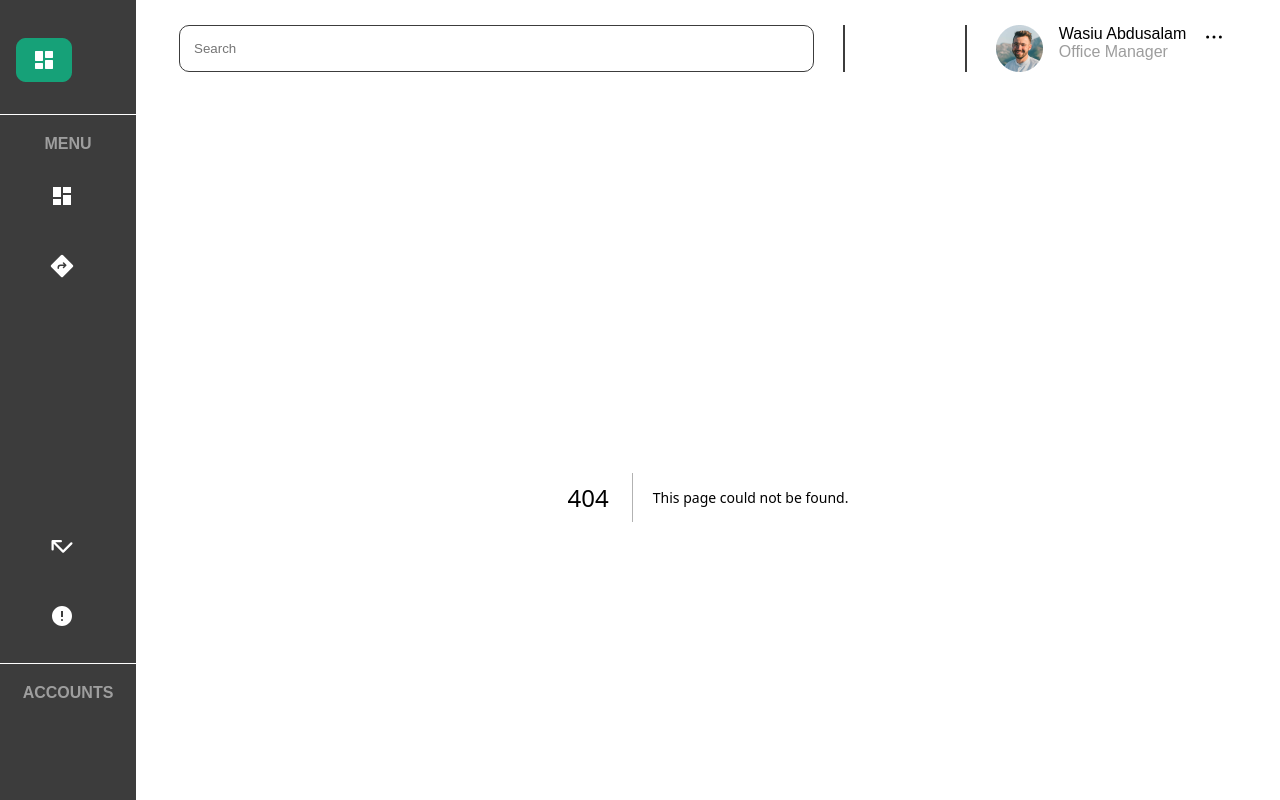
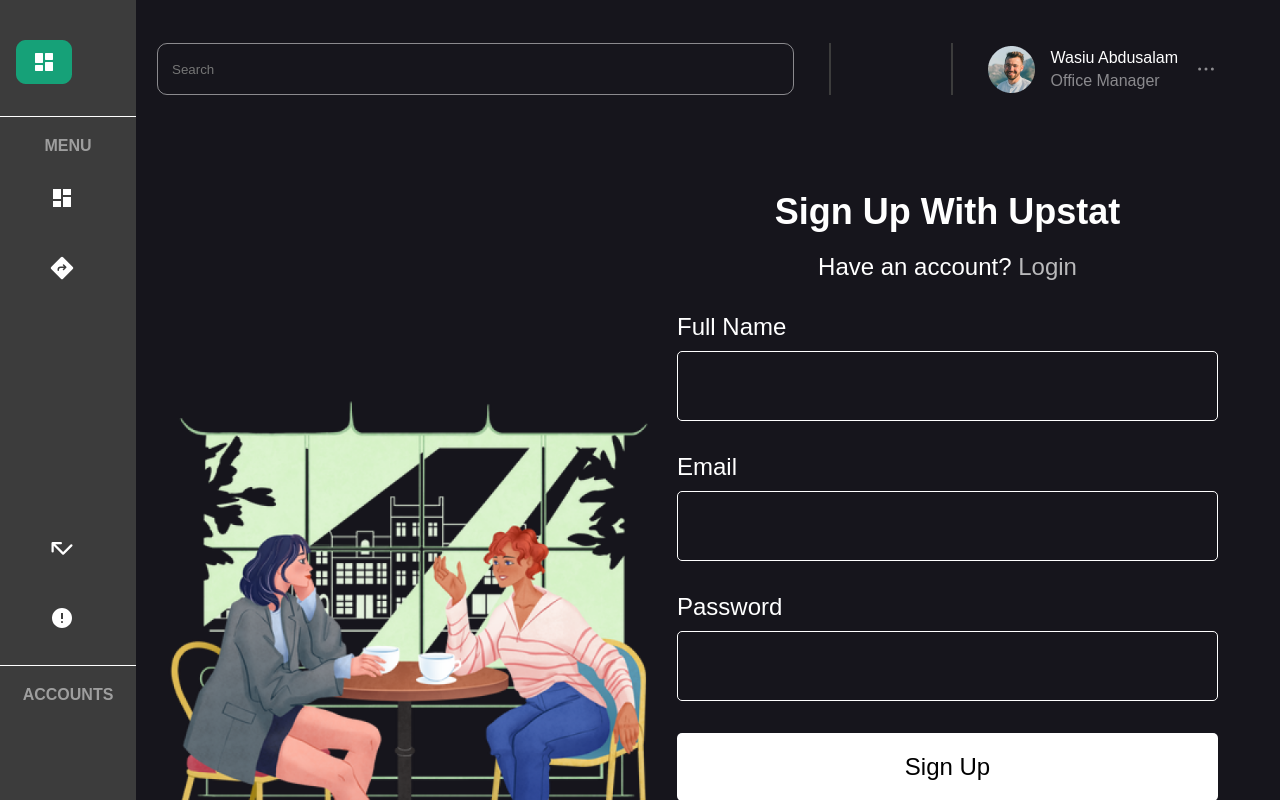
Before and after one commit to cuesoftinc/upstat, a Next.js app in the folder App/: page /signup in a window 1280 px wide. Before the commit this address had no page. Shown: the top 800 px of the page. Built offline with nearby package versions, Linux system fonts and the light colour scheme; some icons are missing.

Commit message:
Create Signup and Login Button
also fixed some colors

```diff
--- /dev/null
+++ b/App/app/login/page.tsx
@@ -0,0 +1,50 @@
+"use client"
+
+import { Icon } from "@iconify/react";
+import Image from "next/image";
+import women from "@/assets/images/women.png";
+import Link from "next/link";
+
+
+import {
+    LoginContainer,
+    FormContainer,
+    FormHeading,
+    FormLabel,
+    FormInput,
+} from "./page.styles"
+
+const Login = () => {
+
+    return (
+        <LoginContainer>
+            <Image src={women} alt="women talking" style={{width: "50%", height: "auto", alignSelf: "end"}} />
+            <FormContainer>
+                <FormHeading>
+                    <h1>Welcome Back!</h1>
+                    <p>Don't have an account? <Link href="/signup">Sign up</Link></p>
+                </FormHeading>
+                <FormLabel>
+                    Email
+                    <FormInput
+                    type="text"
+                    />
+                </FormLabel>
+                <FormLabel>
+                    Password
+                    <FormInput
+                    type="text"
+                    />
+                </FormLabel>
+                <button>Login</button>
+                <p>Forgot Password?</p>
+                <button>
+                    <Icon icon="devicon:google" />
+                    <span>Continue with google</span>
+                </button>
+            </FormContainer>
+        </LoginContainer>
+    )
+}
+
+export default Login
--- /dev/null
+++ b/App/app/signup/page.styles.ts
@@ -0,0 +1,80 @@
+import { styled } from "styled-components"
+
+const SignupContainer = styled.section`
+    height: 88.5%;
+    display: flex;
+    align-items: start;
+    padding: 72px 62px 112px 0;
+    font-size: 24px;
+    background: #16151C;
+    color: #fff
+`
+
+const FormHeading = styled.div`
+    text-align: center;
+
+    p {
+        margin-top: 20px;
+    }
+
+    a {
+        color: #fff;
+        opacity: 0.7;
+
+        &:hover {
+            text-decoration: underline;
+        }
+    }
+`
+
+const FormContainer = styled.form`
+    width: 50%;
+    display: flex;
+    flex-direction: column;
+    gap: 32px;
+    padding: 0 0 50px;
+
+    button {
+        padding: 20px;
+        font-size: 24px;
+        border: none;
+        border-radius: 5px;
+        background: #fff;
+    }
+
+    button:nth-of-type(2n) {
+        display: flex;
+        justify-content: center;
+        align-items: center;
+        gap: 21px;
+        background: transparent;
+        color: #fff;
+        border: 1px solid #FFF;
+    }
+`
+
+const FormLabel = styled.label`
+    display: flex;
+    flex-direction: column;
+    gap: 10px;
+`
+
+const FormInput = styled.input`
+    width: 100%;
+    padding: 20px;
+    border-radius: 5px;
+    font-size: 24px;
+    background: transparent;
+    border: 1px solid #fff;
+    color: white;
+
+    &:focus {outline: none}
+`
+
+export {
+    SignupContainer,
+    FormContainer,
+    FormHeading,
+    FormLabel,
+    FormInput,
+}
--- /dev/null
+++ b/App/app/signup/page.tsx
@@ -0,0 +1,53 @@
+"use client"
+
+import { Icon } from "@iconify/react";
+import Image from "next/image";
+import women from "@/assets/images/women.png"
+import Link from "next/link"
+import {
+    SignupContainer,
+    FormContainer,
+    FormHeading,
+    FormLabel,
+    FormInput,
+} from "./page.styles"
+
+const Signup = () => {
+
+    return (
+        <SignupContainer>
+            <Image src={women} alt="women talking" style={{width: "50%", height: "auto", alignSelf: "end"}} />
+            <FormContainer>
+                <FormHeading>
+                    <h1>Sign Up With Upstat</h1>
+                    <p>Have an account? <Link href="/login">Login</Link></p>
+                </FormHeading>
+                <FormLabel>
+                    Full Name
+                    <FormInput
+                    type="text"
+                    />
+                </FormLabel>
+                <FormLabel>
+                    Email
+                    <FormInput
+                    type="text"
+                    />
+                </FormLabel>
+                <FormLabel>
+                    Password
+                    <FormInput
+                    type="text"
+                    />
+                </FormLabel>
+                <button>Sign Up</button>
+                <button>
+                    <Icon icon="devicon:google" />
+                    <span>Continue with google</span>
+                </button>
+            </FormContainer>
+        </SignupContainer>
+    )
+}
+
+export default Signup
--- a/App/components/layout/Header/Header.styles.ts
+++ b/App/components/layout/Header/Header.styles.ts
@@ -3,18 +3,25 @@
 const HeaderContainer = styled.div`
     width: 100%;
     display: flex;
-    padding: 25px 43px;
+    padding: 43px 62px 24px 21px;
     gap: 29px;
+    justify-content: space-between;
+    background: #16151C;
+    color: #fff;
+
+    svg {
+        opacity: 0.51
+    }
 `
 
 const SearchBarContianer = styled.div`
     width: 60%;
     display: flex;
-    padding: 5px 14px;
+    padding: 13px 14px;
     justify-content: space-between;
     align-items: center;
     border-radius: 10px;
-    border: 0.5px solid var(--font, #3C3C3C);
+    border: 0.5px solid rgba(255, 255, 255, 0.50);
 `
 
 const IconContainer = styled.div`
@@ -29,7 +36,7 @@
 const ProfileContainer = styled.div`
     display: flex;
     gap: 16px;
-    align-item: center;
+    align-items: center;
 `
 
 const Input = styled.input`
@@ -48,7 +55,8 @@
 `
 
 const Position = styled.p`
-    color: rgba(60, 60, 60, 0.50);
+    color: rgba(255, 255, 255, 0.50);
+    margin-top: 5px;
 `
 
 export {
--- a/App/components/layout/MenuBar/MenuBar.styles.ts
+++ b/App/components/layout/MenuBar/MenuBar.styles.ts
@@ -7,18 +7,21 @@
     background: #3c3c3c;
     display: flex;
     flex-direction: column;
-    width: fit-content;
 `
 
 const HeadSection = styled.section`
     display: flex;
     gap: 24px;
     align-items: center;
-    padding: 38px 16px 32px;
+    padding: 40px 16px 32px;
 
     span {
         font-size: 20px;
         font-weight: 600;
+    }
+
+    svg:hover {
+        transform: scale(1.1)
     }
 `
 
--- a/App/components/layout/MenuBar/MenuBar.tsx
+++ b/App/components/layout/MenuBar/MenuBar.tsx
@@ -45,7 +45,8 @@
             {isOpen && <span>Upstat</span>}
             <Icon
                 icon={`ri:arrow-${isOpen ? "left" : "right"}-double-line`}
-                onClick={() => setIsOpen(prev => !prev)}
+                onClick={() => setIsOpen(!isOpen)}
+                style={{cursor: "pointer"}}
             />
         </HeadSection>
         <MenuSection>
@@ -57,9 +58,9 @@
             {accountJsx}
         </MenuSection>
         <MenuSection>
-            <LogoutItem href="#">
-                <Icon icon="majesticons:logout" />
-                {isOpen && <p>Log out</p>}
+            <LogoutItem href="/signup">
+                <Icon icon="majesticons:login" />
+                {isOpen && <p>Log in</p>}
             </LogoutItem>
         </MenuSection>
     </MenuBarContainer>
```
Also changed, not shown: App/app/login/page.styles.ts (added, +80 -0 lines), App/assets/images/profile.png, App/assets/images/women.png (added).
